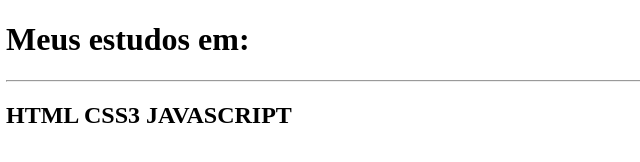
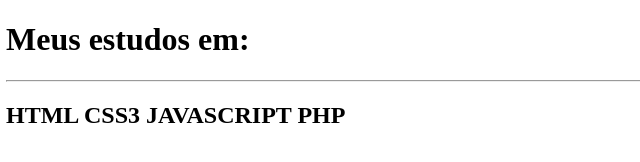
Before and after one commit to LuizAntonioOrozimbo/Meus-Estudos, a plain HTML site: page index.html in a window 1280 px wide. Shown: the full height of the page, 2-642 px from the left. Drawn offline with Linux system fonts and the light colour scheme.

Commit message:
acrescentei PHP

```diff
--- a/index.html
+++ b/index.html
@@ -9,7 +9,7 @@
 <body>
     <h1>Meus estudos em:</h1>
     <hr/>
-    <h2> HTML CSS3 JAVASCRIPT</h2>
+    <h2> HTML CSS3 JAVASCRIPT PHP</h2>
 
 </body>
 </html>
```
